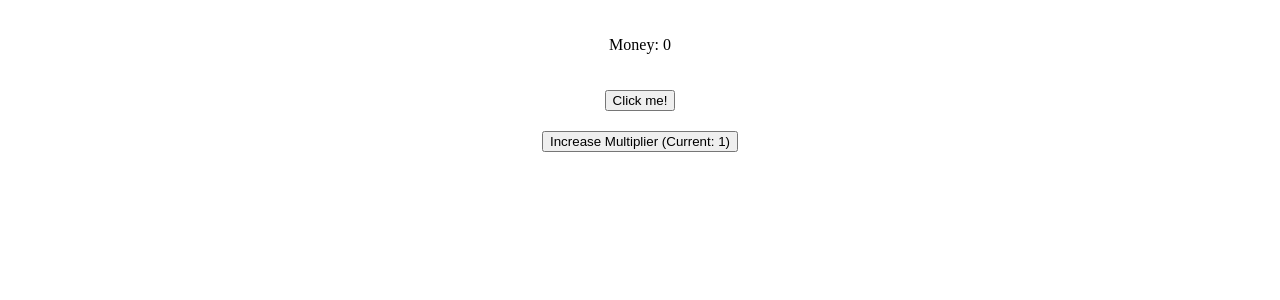
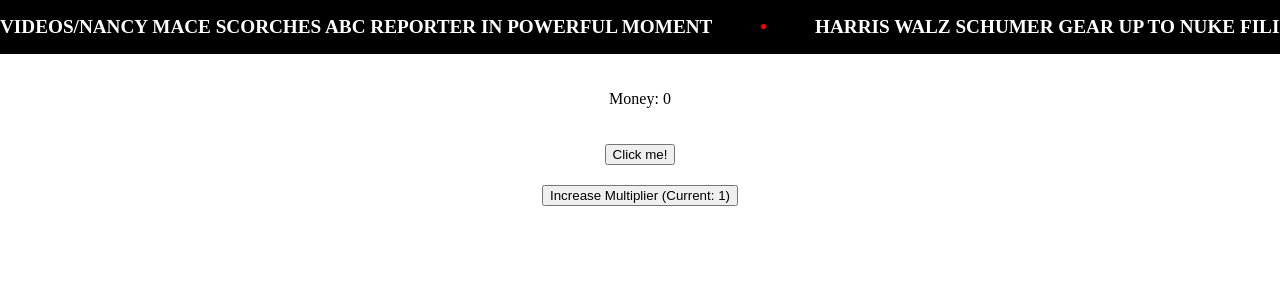
Before and after one commit to leviv/gill, a SvelteKit app: page / in a window 1280 px wide. Shown: the top 300 px of the page. Built offline with nearby package versions, Linux system fonts and the light colour scheme.

Commit message:
add marquee

```diff
--- /dev/null
+++ b/src/components/Marquee.svelte
@@ -0,0 +1,90 @@
+<script lang="ts">
+	import { onMount } from 'svelte';
+	import headlines from '$lib/dcenquirer_headlines.json';
+
+	// Number of headlines to show at once (balance between variety and performance)
+	const HEADLINES_TO_SHOW = 50;
+
+	// Shuffle array using Fisher-Yates algorithm
+	function shuffleArray<T>(array: T[]): T[] {
+		const shuffled = [...array];
+		for (let i = shuffled.length - 1; i > 0; i--) {
+			const j = Math.floor(Math.random() * (i + 1));
+			[shuffled[i], shuffled[j]] = [shuffled[j], shuffled[i]];
+		}
+		return shuffled;
+	}
+
+	// Get a random subset of headlines
+	function getRandomHeadlines(count: number): string[] {
+		const shuffled = shuffleArray(headlines);
+		return shuffled.slice(0, count);
+	}
+
+	let displayedHeadlines = getRandomHeadlines(HEADLINES_TO_SHOW);
+
+	// Duplicate headlines for seamless loop
+	$: headlinesToRender = [...displayedHeadlines, ...displayedHeadlines];
+
+	onMount(() => {
+		// Optionally rotate to new headlines periodically (every 2 minutes)
+		const interval = setInterval(() => {
+			displayedHeadlines = getRandomHeadlines(HEADLINES_TO_SHOW);
+		}, 120000);
+
+		return () => clearInterval(interval);
+	});
+</script>
+
+<div class="marquee-container">
+	<div class="marquee-content">
+		{#each headlinesToRender as headline}
+			<span class="headline">{headline}</span>
+		{/each}
+	</div>
+</div>
+
+<style>
+	.marquee-container {
+		width: 100%;
+		overflow: hidden;
+		background: #000;
+		color: #fff;
+		padding: 1rem 0;
+		position: relative;
+	}
+
+	.marquee-content {
+		display: flex;
+		gap: 3rem;
+		white-space: nowrap;
+		animation: scroll 10s linear infinite;
+	}
+
+	.headline {
+		display: inline-block;
+		font-size: 1.2rem;
+		font-weight: bold;
+		text-transform: uppercase;
+	}
+
+	.headline::after {
+		content: '•';
+		margin-left: 3rem;
+		color: #ff0000;
+	}
+
+	@keyframes scroll {
+		0% {
+			transform: translateX(0);
+		}
+		100% {
+			transform: translateX(-50%);
+		}
+	}
+
+	/* Pause animation on hover */
+	.marquee-container:hover .marquee-content {
+		animation-play-state: paused;
+	}
+</style>
--- a/src/routes/+page.svelte
+++ b/src/routes/+page.svelte
@@ -1,4 +1,6 @@
 <script lang="ts">
+	import Marquee from '../components/Marquee.svelte';
+
 	let money = 0;
 	let currentMultiplier = 1;
 
@@ -11,6 +13,8 @@
 	}
 </script>
 
+<Marquee />
+
 <div class="container">
 	<p>Money: {money}</p>
 
@@ -22,6 +26,10 @@
 </div>
 
 <style>
+	:global(body) {
+		margin: 0;
+	}
+
 	.container {
 		display: flex;
 		flex-direction: column;
```
Also changed, not shown: static/headshot_bottom.png (added), static/headshot_top.png (added).
